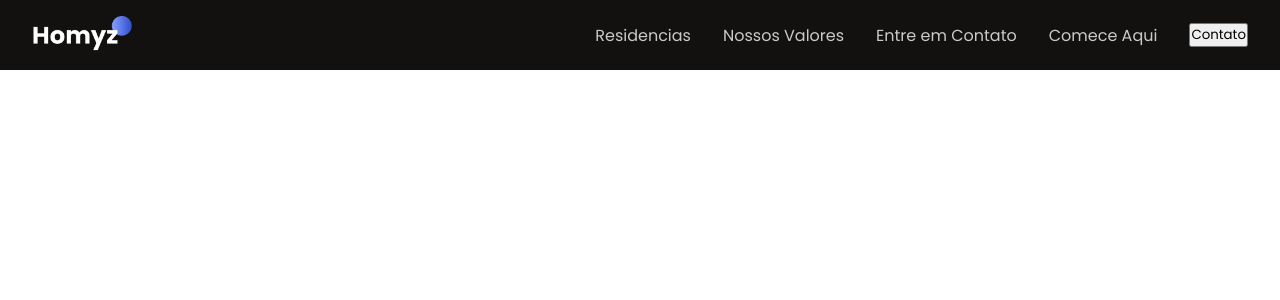
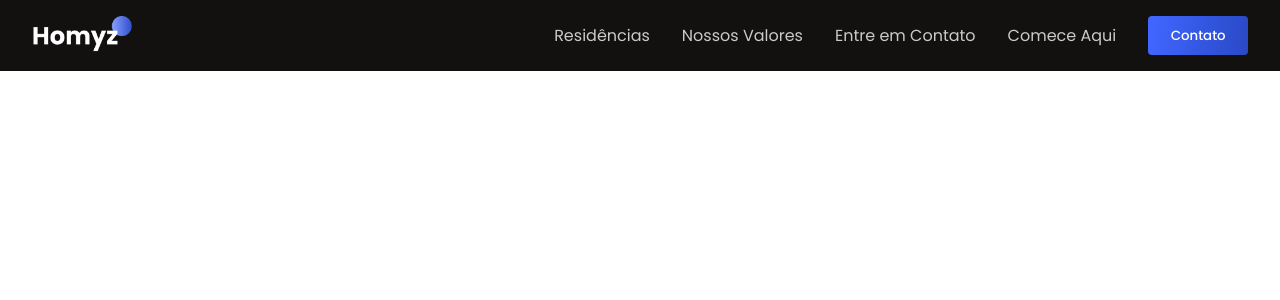
Before and after one commit to eduvinagre/real-sate-react, a React (Vite) app: page / in a window 1280 px wide. Shown: the top 300 px of the page. Built offline with nearby package versions, Linux system fonts and the light colour scheme; the HTML template or start-up script is replaced by a standard one.

Commit message:
hero jsx and css

```diff
--- a/src/components/Header/Header.jsx
+++ b/src/components/Header/Header.jsx
@@ -7,7 +7,7 @@ export const Header = () => {
         <img src="./logo.png" alt="logo" width={100} />
 
         <div className="flexCenter h-menu">
-          <a href="">Residencias</a>
+          <a href="">Residências</a>
           <a href="">Nossos Valores</a>
           <a href="">Entre em Contato</a>
           <a href="">Comece Aqui</a>
--- a/src/index.css
+++ b/src/index.css
@@ -82,6 +82,21 @@ a {
   font-weight: 600;
 }
 
+.button {
+  font-weight: 500;
+  padding: 0.6rem 1.4rem;
+  color: white;
+  background: var(--blue-gradient);
+  border: none;
+  border-radius: 4px;
+  transition: all 300ms ease-in;
+}
+
+.button:hover {
+  cursor: pointer;
+  transform: scale(1.1);
+}
+
 /* media queries */
 @media (min-width: 1536px) {
   .innerWidth {
```
Also changed, not shown: src/components/Hero/Hero.jsx (+17 -0 lines).
